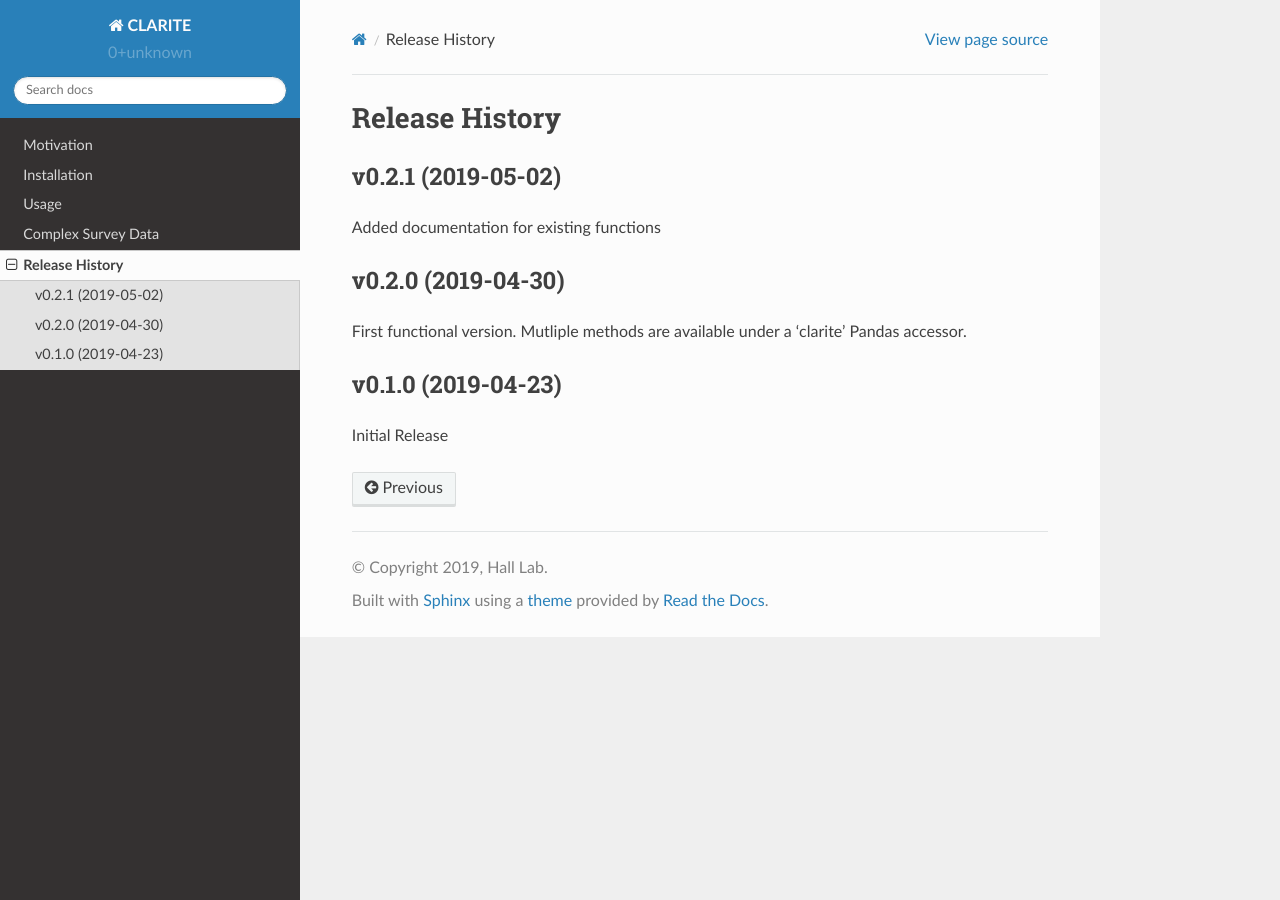
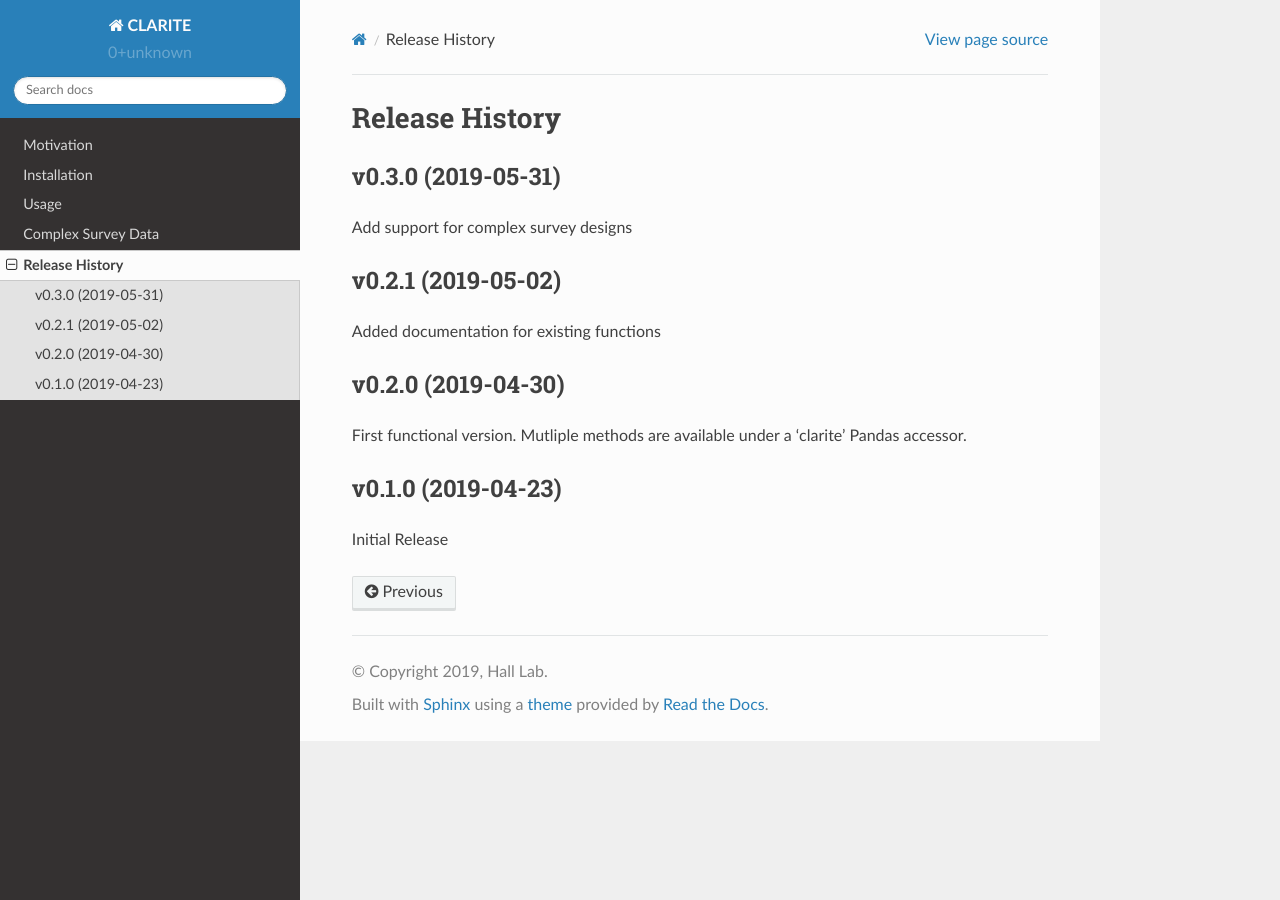
Before and after one commit to HallLab/clarite-python, a Sphinx documentation site: the page built from docs/source/release-history.rst, in a window 1280 px wide. Built offline with Sphinx 7.4.7 and the Read the Docs theme 2.0.0, drawn with Linux system fonts in a browser that asks for light colours.

Commit message:
REL: v0.3.0

```diff
--- a/docs/source/release-history.rst
+++ b/docs/source/release-history.rst
@@ -1,6 +1,10 @@
 ===============
 Release History
 ===============
+
+v0.3.0 (2019-05-31)
+-------------------
+Add support for complex survey designs
 
 v0.2.1 (2019-05-02)
 -------------------
```
